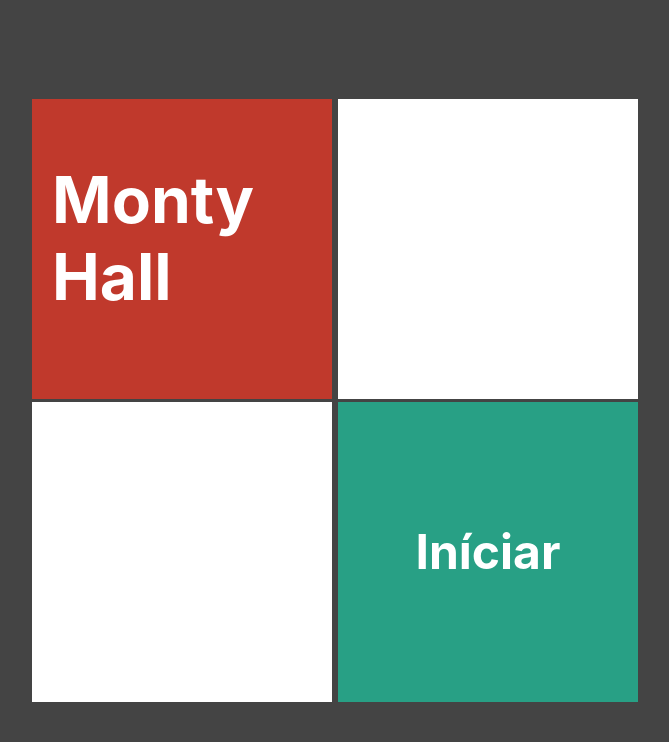
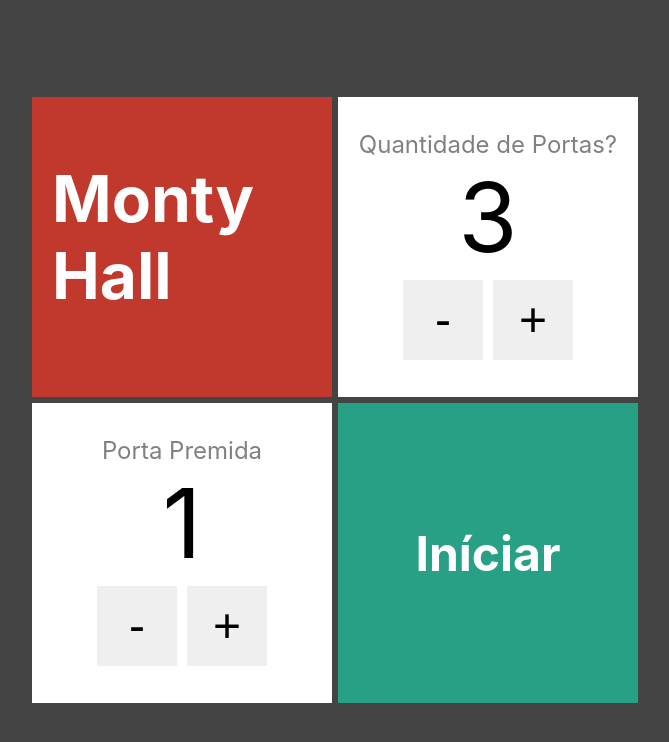
Before and after one commit to renatomak/monty-hall, a Next.js app: page / in a window 1280 px wide. Shown: the top 742 px of the page, without its empty margins (305-974 px from the left). Built offline with nearby package versions, Linux system fonts and the light colour scheme.

Commit message:
finishing the form

```diff
--- /dev/null
+++ b/components/numberInput.tsx
@@ -0,0 +1,26 @@
+import styles from '../styles/numberInput.module.css';
+
+
+interface NumberInputProps {
+    text: string,
+    value: number,
+    onChange: (newValue: number) => void
+}
+const NumberInput = (props: NumberInputProps) => {
+
+    const decrement = () => props.onChange(props.value - 1)
+    const increment = () => props.onChange(props.value + 1)
+
+    return (
+        <div className={styles.numericInput}>
+            <span className={styles.text}>{props.text}</span>
+            <span className={styles.value}>{props.value}</span>
+            <div className={styles.buttons}>
+                <button className={styles.btn} onClick={decrement}>-</button>
+                <button className={styles.btn} onClick={increment}>+</button>
+            </div>
+        </div>
+    );
+}
+
+export default NumberInput;
--- a/pages/index.tsx
+++ b/pages/index.tsx
@@ -2,8 +2,13 @@ import Head from 'next/head';
 import Card from '../components/card';
 import styles from '../styles/form.module.css';
 import Link from 'next/link';
+import NumberInput from '../components/numberInput';
+import { useState } from 'react';
 
 export default function Form() {
+  const [qtdDoors, setQtdDoors] = useState(3);
+  const [doorWithGift, setDoorWithGift] = useState(1);
+
   return (
     <div className={styles.form}>
       <Head>
@@ -14,12 +19,24 @@ export default function Form() {
         <Card bgcolor="#c0392c">
           <h1>Monty Hall</h1>
         </Card>
-        <Card></Card>
+        <Card>
+          <NumberInput
+            value={qtdDoors}
+            onChange={newQtd => setQtdDoors(newQtd)}
+            text="Quantidade de Portas?"
+          />
+        </Card>
       </div>
       <div>
-        <Card></Card>
+      <Card>
+          <NumberInput
+            value={doorWithGift}
+            onChange={newDoorWithGift => setDoorWithGift(newDoorWithGift)}
+            text="Porta Premida"
+          />
+        </Card>
         <Card bgcolor="#28a085">
-          <Link href={`/game/4/2`}>
+          <Link href={`/game/${qtdDoors}/${doorWithGift}`}>
             <h2 className={styles.link}>Iníciar</h2>
           </Link>
         </Card>
--- a/styles/form.module.css
+++ b/styles/form.module.css
@@ -1,8 +1,12 @@
 .form {
     display: flex;
+    flex-direction: column;
     justify-content: center;
     align-items: center;
     height: 100vh;
+}
+.form > div {
+    display: flex;
 }
 .link {
     flex: 1;
--- /dev/null
+++ b/styles/numberInput.module.css
@@ -0,0 +1,29 @@
+.numericInput {
+    display: flex;
+    flex: 1;
+    color: black;
+    flex-direction: column;
+    align-items: center;
+    justify-content: center;
+}
+
+.text {
+    color: gray;
+    font-size: 1.5rem;
+}
+.value {
+    font-size: 6rem;
+}
+.buttons {
+    display: flex;
+}
+.btn {
+    display: flex;
+    justify-content: center;
+    align-items: center;
+    font-size: 3rem;
+    width: 80px;
+    height: 80px;
+    margin: 5px;
+    border: none;
+}
```
